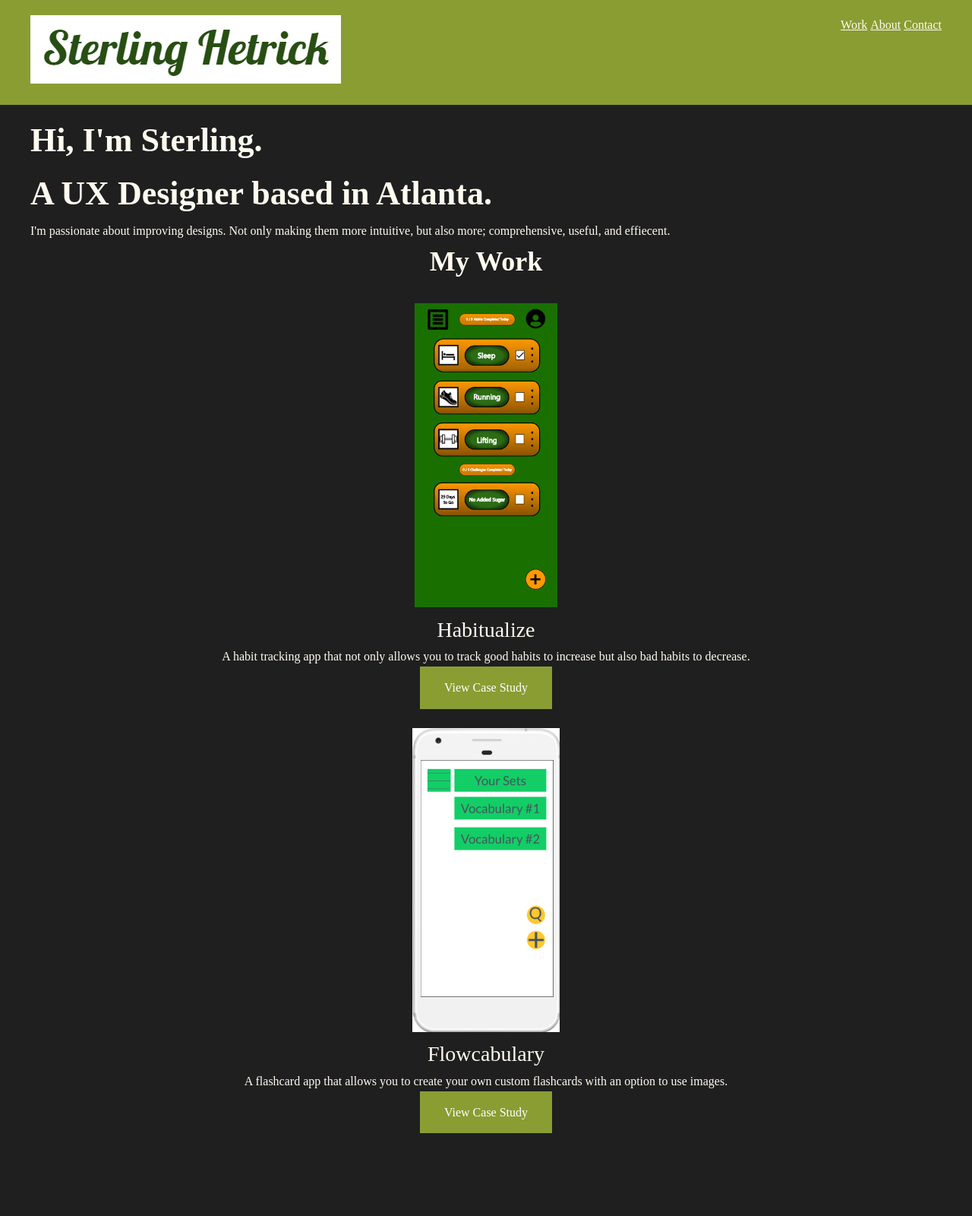
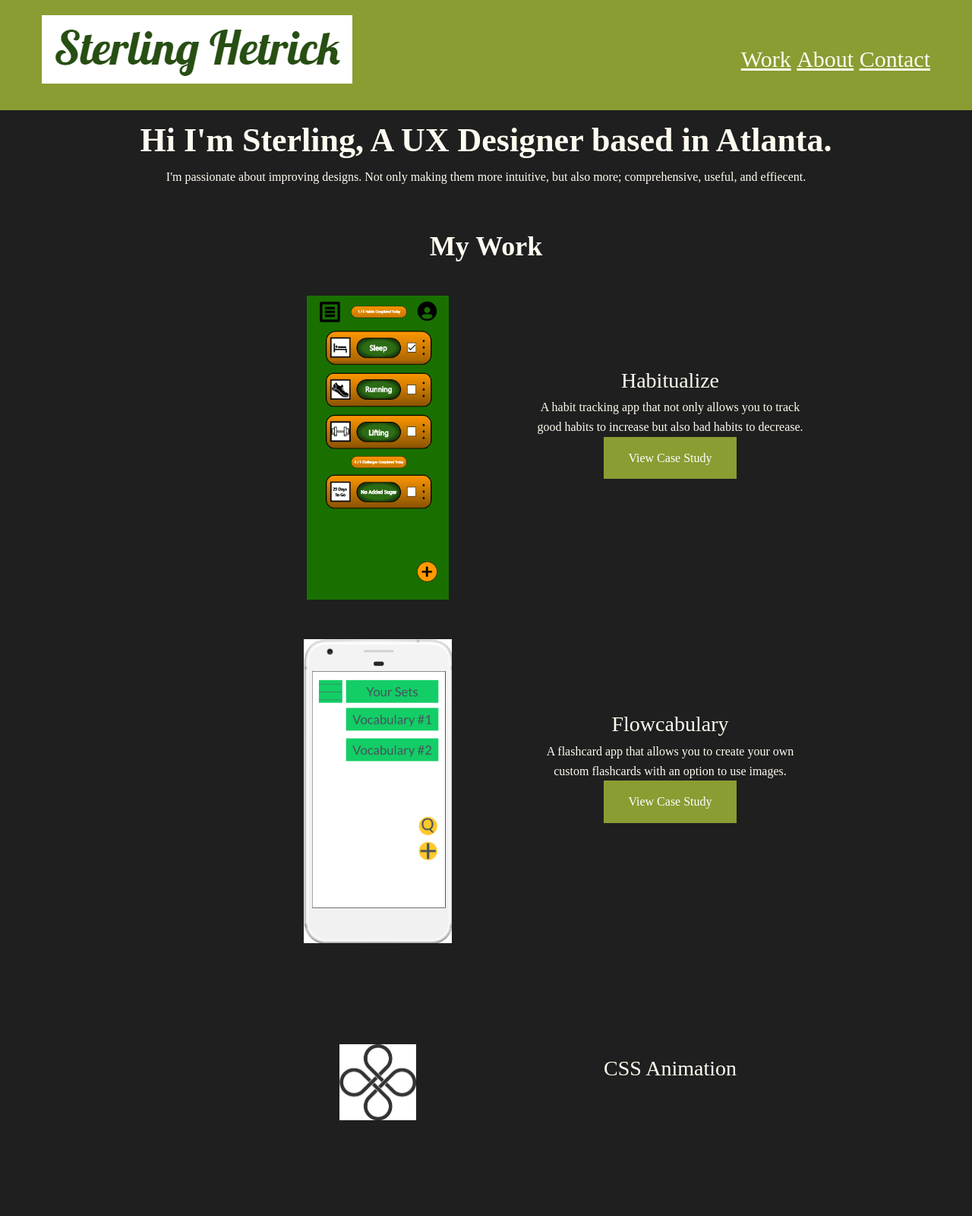
Before and after one commit to STERLING-HETRICK/Portfolio-Site-Sterling-Hetrick, a plain HTML site: page index.html in a window 1280 px wide. Shown: the top 1600 px of the page at 76% size. Drawn offline with Linux system fonts and the light colour scheme.

Commit message:
CSS Animations added

```diff
--- a/CSS/style.css
+++ b/CSS/style.css
@@ -3,6 +3,7 @@ charcoal: #1f1f1f
 White: #fffbf0
 yellow: #fff276
 Green: #899D33
+Dark Green: #004900
 */
 * {
   box-sizing: border-box;
@@ -59,6 +60,7 @@ a:Hover {
 
 .button.contact:hover {
   color: #1f1f1f;
+  background-color: #004900;
 }
 
 .button.resume {
@@ -74,6 +76,7 @@ a:Hover {
 
 .button.resume:hover {
   color: #1f1f1f;
+  background-color: #004900;
 }
 
 .button.Habitualize {
@@ -89,6 +92,7 @@ a:Hover {
 
 .button.Habitualize:hover {
   color: #1f1f1f;
+  background-color: #004900;
 }
 
 .button.Flowcabulary {
@@ -104,6 +108,7 @@ a:Hover {
 
 .button.Flowcabulary:hover {
   color: #1f1f1f;
+  background-color: #004900;
 }
 
 #contact {
@@ -141,18 +146,157 @@ header {
   text-align: center;
 }
 
-
-.row {
-  text-align:center;
-  margin: 25px 0;
-}
-
 main {
   padding: 150px 0px;
 }
 
 body {
   position: relative;
-  padding bottom: 200px;
+  padding bottom: 100px;
   min height: 100%;
 }
+
+#hero h2 {
+  padding-top: 50px;
+}
+
+#hero {
+  text-align: center;
+}
+
+#Habitualize h2 {
+  padding-top: 50px;
+}
+
+.container {
+    padding: 0 15px;
+}
+
+.row {
+    margin: 25px 0;
+    padding-left: 250px;
+    padding-right: 150px;
+}
+
+.row::after {
+    content: "";
+    clear: both;
+    display: table;
+}
+
+[class*="col-"] {
+    float: left;
+    padding: 10px;
+}
+
+.col-lg-5 {
+  padding-top: 100px;
+}
+
+nav {
+  font-size: 30px;
+}
+
+.animation-box {
+  padding-top: 40px;
+}
+
+.animation {
+  padding: 40px;
+  transition-property: background, transform;
+  transition-duration: 2000ms;
+}
+
+.animation:hover {
+  transform: rotate(360deg);
+  background-color: #004900;
+}
+
+
+
+
+
+
+
+
+
+
+
+
+
+
+
+
+
+
+
+
+
+
+
+
+
+
+
+
+
+
+
+
+
+
+
+
+
+
+@media only screen and (min-width: 641px) {
+    header {
+        text-align: unset;
+        padding: 20px 0 13px;
+    }
+
+    nav {
+        width: auto;
+        float: right;
+        margin-top: 4px;
+    }
+
+    nav > ul {
+        margin: 1em 0;
+    }
+
+    nav > ul > li {
+        display: inline-block;
+    }
+
+    .navtoggle li:not(:last-child) {
+        display: inline-block;
+    }
+
+    .navtoggle li:last-child {
+        display: none;
+    }
+
+    .col-md-6 {
+        width: 50%;
+    }
+
+    #about h3 {
+        margin-top: 0;
+    }
+}
+
+@media only screen and (min-width: 1024px) {
+    .container {
+        max-width: 1200px;
+        margin-left: auto;
+        margin-right: auto;
+    }
+
+    .col-md-7 {
+        width: 60%;
+    }
+
+    .col-md-5 {
+        width: 40%;
+    }
--- a/index.html
+++ b/index.html
@@ -23,10 +23,10 @@
     </div>
   </header>
   <main>
-    <div class="container">
-      <div>
+    <div id="hero">
+      <div class="container">
         <div>
-          <h1>Hi, I'm Sterling.<br>A UX Designer based in Atlanta.</h1>
+          <h1>Hi I'm Sterling, A UX Designer based in Atlanta.</h1>
           <p> I'm passionate about improving designs. Not only making them more intuitive, but also more; comprehensive, useful, and effiecent.</p>
         </div>
       </div>
@@ -37,10 +37,12 @@
           <div>
 
             <div class="row">
-              <div class="column1">
+              <div class="column col-md-6 col-lg-7">
                 <div>
                   <picture><img src="Images/Habitualize/Habitualize Finished Home Page.png" height="400"></picture>
                 </div>
+              </div>
+              <div class="column col-md-6 col-lg-5">
                 <div>
                   <h3>Habitualize</h3>
                   <p>A habit tracking app that not only allows you to track good habits to increase but also bad habits to decrease.</p>
@@ -50,14 +52,31 @@
             </div>
 
             <div class="row">
-              <div class="column2">
+              <div class="column col-md-6 col-lg-7">
                 <div>
                   <picture><img src="Images/Flowcabulary/Flowcabulary Home page.png" height="400"></picture>
                 </div>
+              </div>
+              <div class="column col-md-6 col-lg-5">
                 <div>
                   <h3>Flowcabulary</h3>
                   <p>A flashcard app that allows you to create your own custom flashcards with an option to use images.</p>
                   <a href="#" class="button Flowcabulary">View Case Study</a>
+                </div>
+              </div>
+            </div>
+
+            <div class="row">
+              <div class="column col-md-6 col-lg-7">
+                <div class="animation-box">
+                  <div class="animation">
+                    <picture><img src="Images/General/Infinite loop.jpg" height="100"></picture>
+                  </div>
+                </div>
+              </div>
+              <div class="column col-md-6 col-lg-5">
+                <div>
+                  <h3>CSS Animation</h3>
                 </div>
               </div>
             </div>
```
Also changed, not shown: About Sterling Hetrick.html (+0 -1 lines), Habitualize.html (+3 -0 lines), Images/General/infinite loop.jpg (added).
